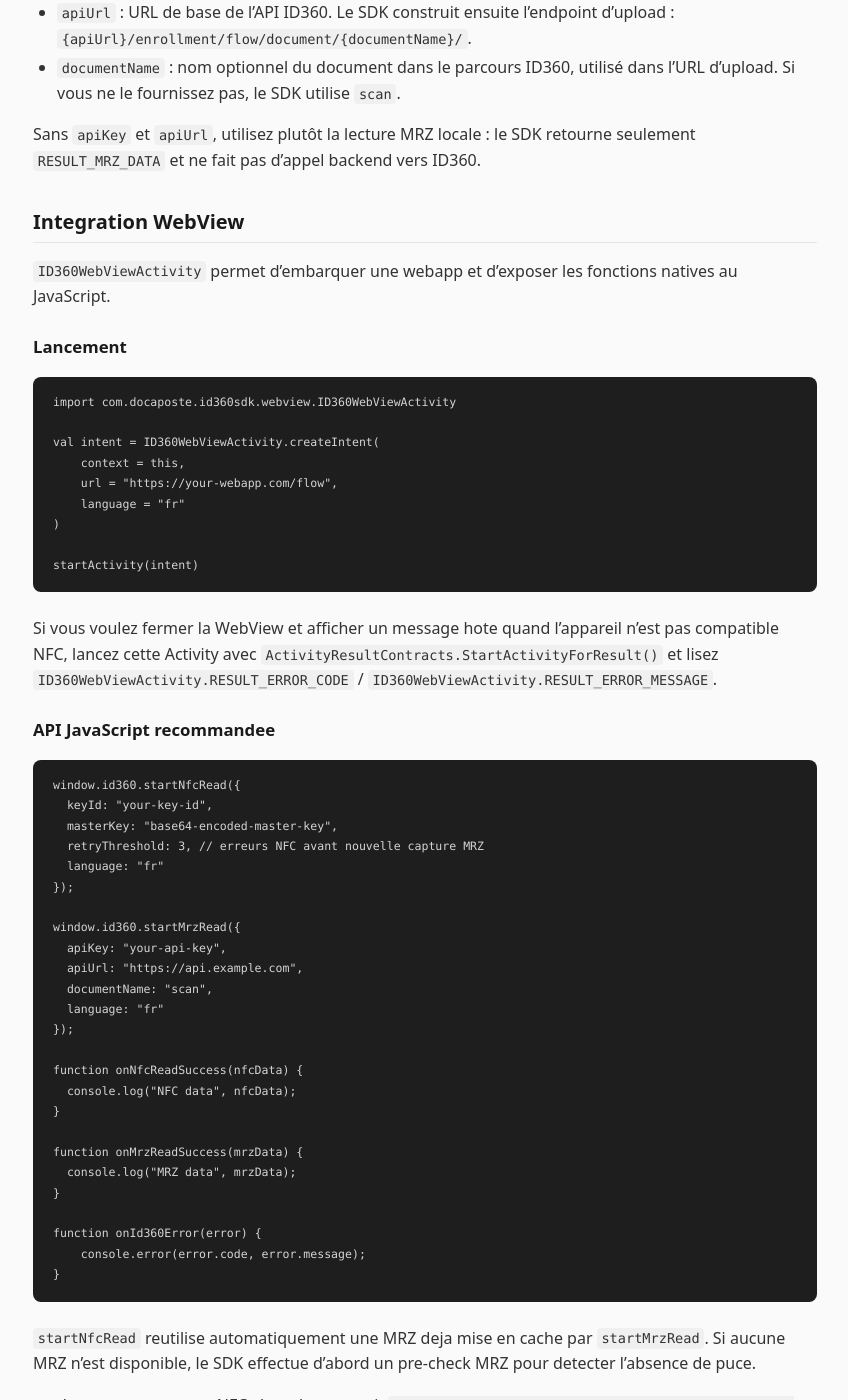
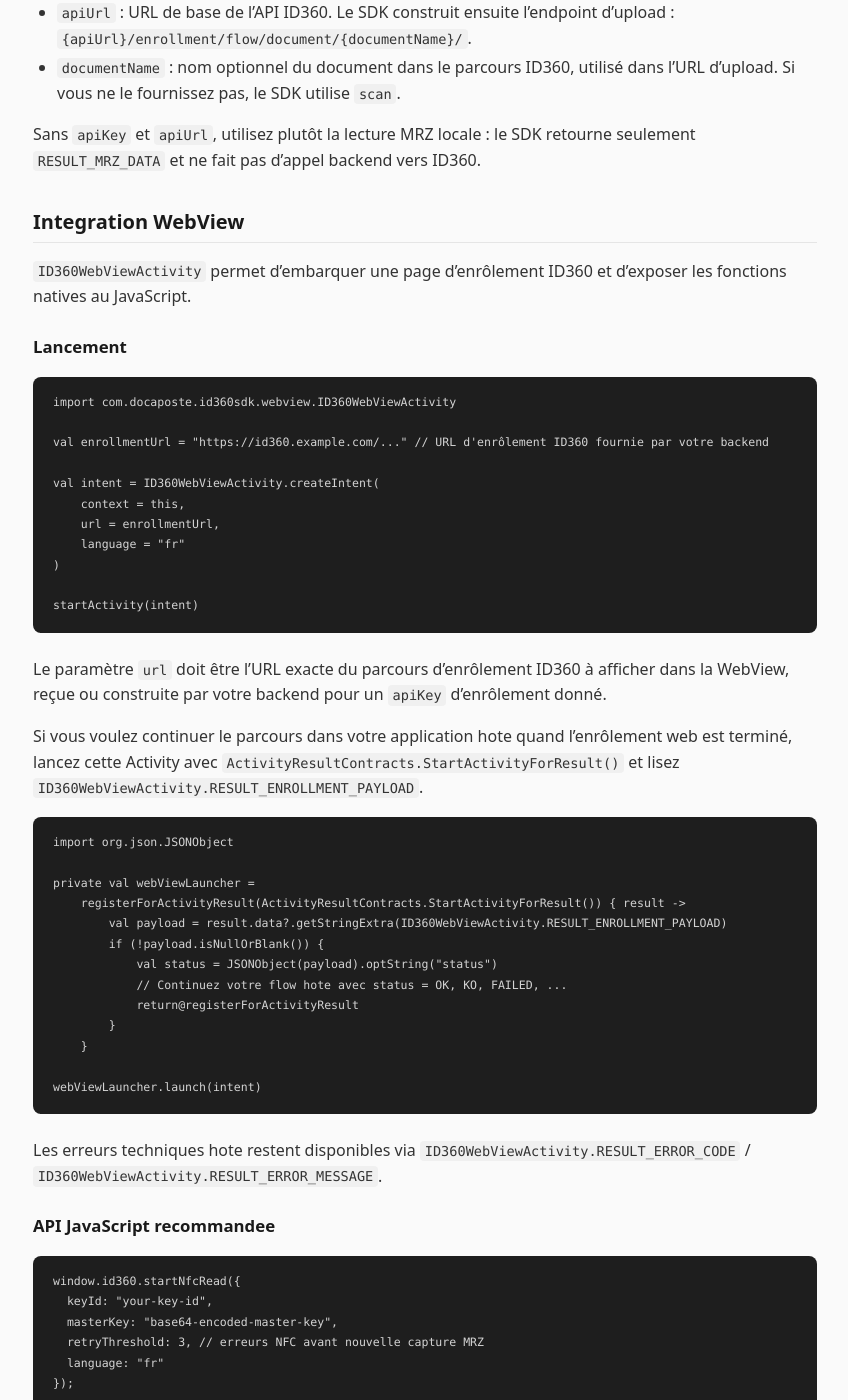
Before and after one commit to id360docaposte/id360docaposte.github.io, a Jekyll site: the page built from GUIDE_INTEGRATION_ANDROID.md, in a window 1280 px wide and 1400 px high, scrolled down 4385 px. Shown: the whole window, without its empty margins (215-1063 px from the left). Built offline with Jekyll 4.4.1, drawn with Linux system fonts in a browser that asks for light colours; our own code applies the rules of GitHub Pages for plain Markdown files; some of the changed text lies outside the part shown.

Commit message:
update docs

````diff
--- a/GUIDE_INTEGRATION_ANDROID.md
+++ b/GUIDE_INTEGRATION_ANDROID.md
@@ -171,23 +171,45 @@
 
 ## Integration WebView
 
-`ID360WebViewActivity` permet d'embarquer une webapp et d'exposer les fonctions natives au JavaScript.
+`ID360WebViewActivity` permet d'embarquer une page d'enrôlement ID360 et d'exposer les fonctions natives au JavaScript.
 
 ### Lancement
 
 ```kotlin
 import com.docaposte.id360sdk.webview.ID360WebViewActivity
 
+val enrollmentUrl = "https://id360.example.com/..." // URL d'enrôlement ID360 fournie par votre backend
+
 val intent = ID360WebViewActivity.createIntent(
     context = this,
-    url = "https://your-webapp.com/flow",
+    url = enrollmentUrl,
     language = "fr"
 )
 
 startActivity(intent)
 ```
 
-Si vous voulez fermer la WebView et afficher un message hote quand l'appareil n'est pas compatible NFC, lancez cette Activity avec `ActivityResultContracts.StartActivityForResult()` et lisez `ID360WebViewActivity.RESULT_ERROR_CODE` / `ID360WebViewActivity.RESULT_ERROR_MESSAGE`.
+Le paramètre `url` doit être l'URL exacte du parcours d'enrôlement ID360 à afficher dans la WebView, reçue ou construite par votre backend pour un `apiKey` d'enrôlement donné.
+
+Si vous voulez continuer le parcours dans votre application hote quand l'enrôlement web est terminé, lancez cette Activity avec `ActivityResultContracts.StartActivityForResult()` et lisez `ID360WebViewActivity.RESULT_ENROLLMENT_PAYLOAD`.
+
+```kotlin
+import org.json.JSONObject
+
+private val webViewLauncher =
+    registerForActivityResult(ActivityResultContracts.StartActivityForResult()) { result ->
+        val payload = result.data?.getStringExtra(ID360WebViewActivity.RESULT_ENROLLMENT_PAYLOAD)
+        if (!payload.isNullOrBlank()) {
+            val status = JSONObject(payload).optString("status")
+            // Continuez votre flow hote avec status = OK, KO, FAILED, ...
+            return@registerForActivityResult
+        }
+    }
+
+webViewLauncher.launch(intent)
+```
+
+Les erreurs techniques hote restent disponibles via `ID360WebViewActivity.RESULT_ERROR_CODE` / `ID360WebViewActivity.RESULT_ERROR_MESSAGE`.
 
 ### API JavaScript recommandee
 
@@ -205,6 +227,8 @@
   documentName: "scan",
   language: "fr"
 });
+
+window.id360.finishEnrollment({ status: "OK" }); // ou "KO", "FAILED", "CANCELED", ...
 
 function onNfcReadSuccess(nfcData) {
   console.log("NFC data", nfcData);
````
Also changed, not shown: GUIDE_INTEGRATION_IOS.md (+15 -3 lines).
